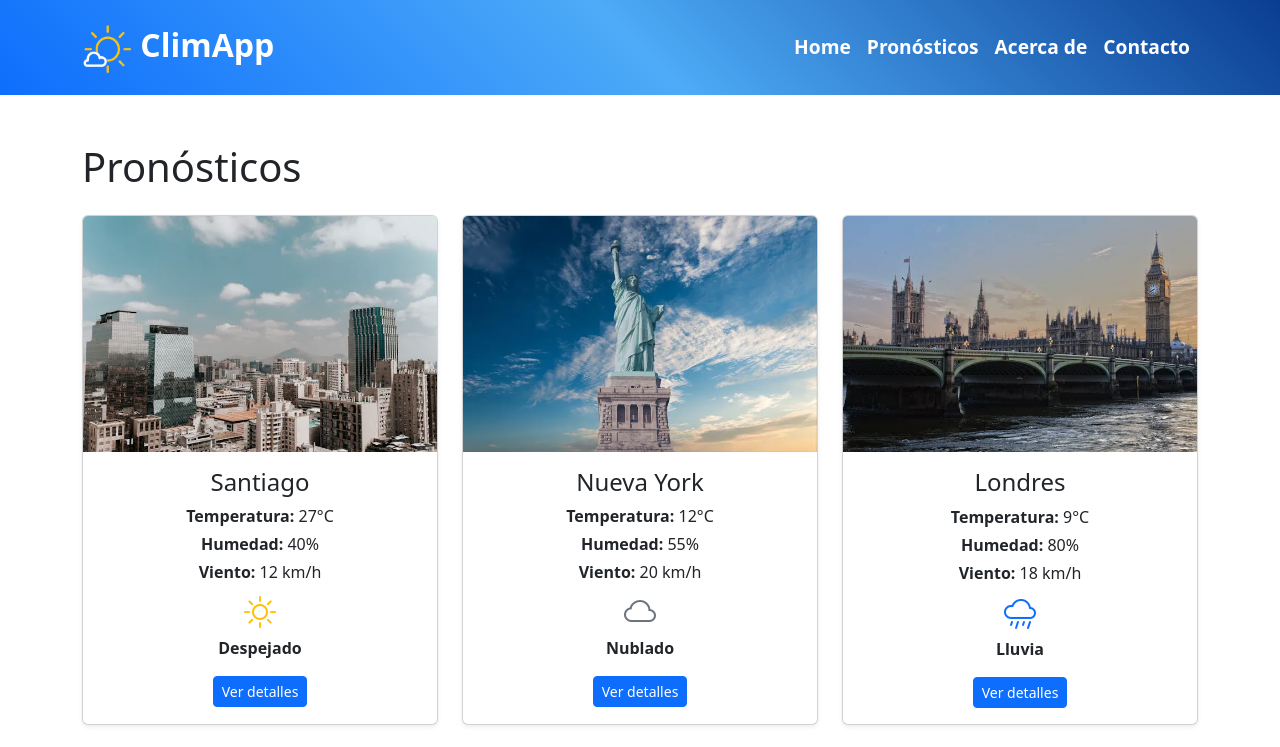
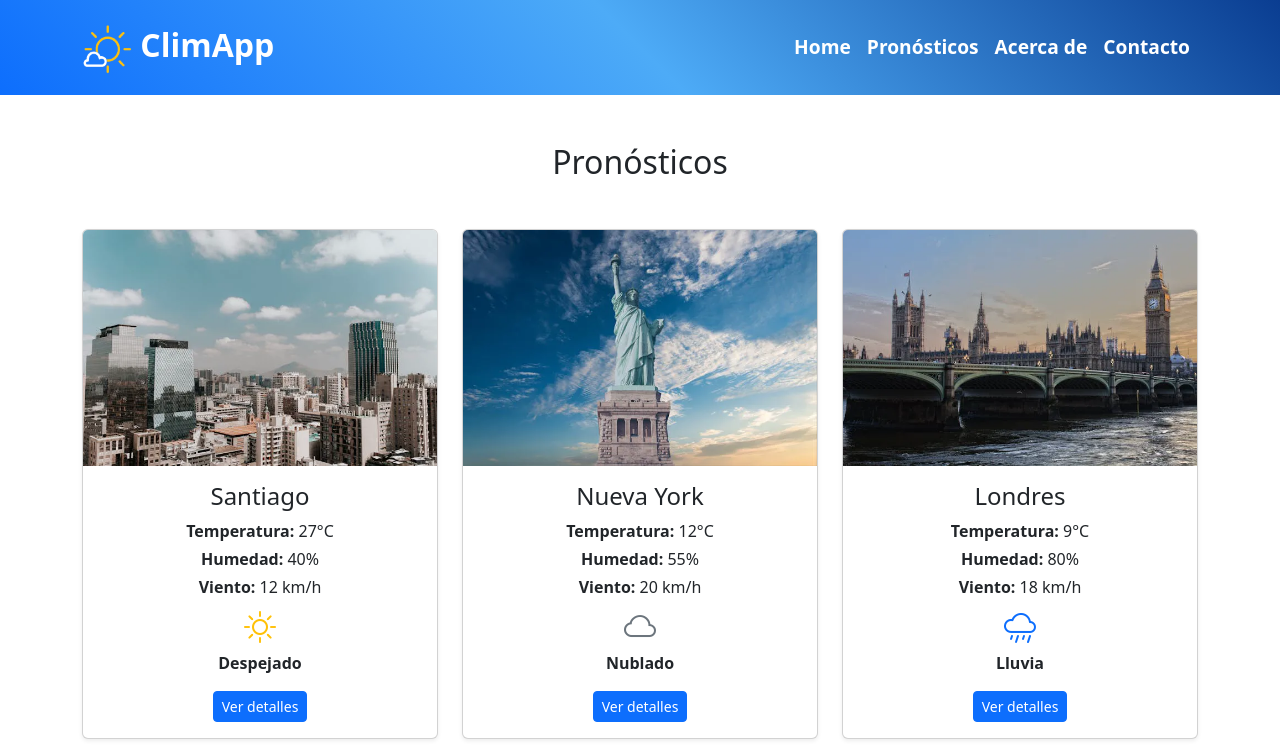
Before and after one commit to RamirezJM/weather-frontend-m6, a Vue app: page /pronosticos in a window 1280 px wide. Shown: the top 747 px of the page. Built offline with nearby package versions, Linux system fonts and the light colour scheme.

Commit message:
refector: cambiar grid de tarjetas

```diff
--- a/src/Views/Pronosticos.vue
+++ b/src/Views/Pronosticos.vue
@@ -5,13 +5,13 @@ import Tarjeta from '@/components/Tarjeta.vue'
 
 <template>
   <div class="container py-5">
-    <h1 class="mb-4">Pronósticos</h1>
+    <h2 class="mb-5 text-center">Pronósticos</h2>
 
     <div class="row g-4">
       <div
         v-for="ciudad in ciudades"
         :key="ciudad.id"
-        class="col-md-4"
+        class="col-md-6 col-lg-4"
       >
         <Tarjeta :ciudad="ciudad" />
       </div>
```
